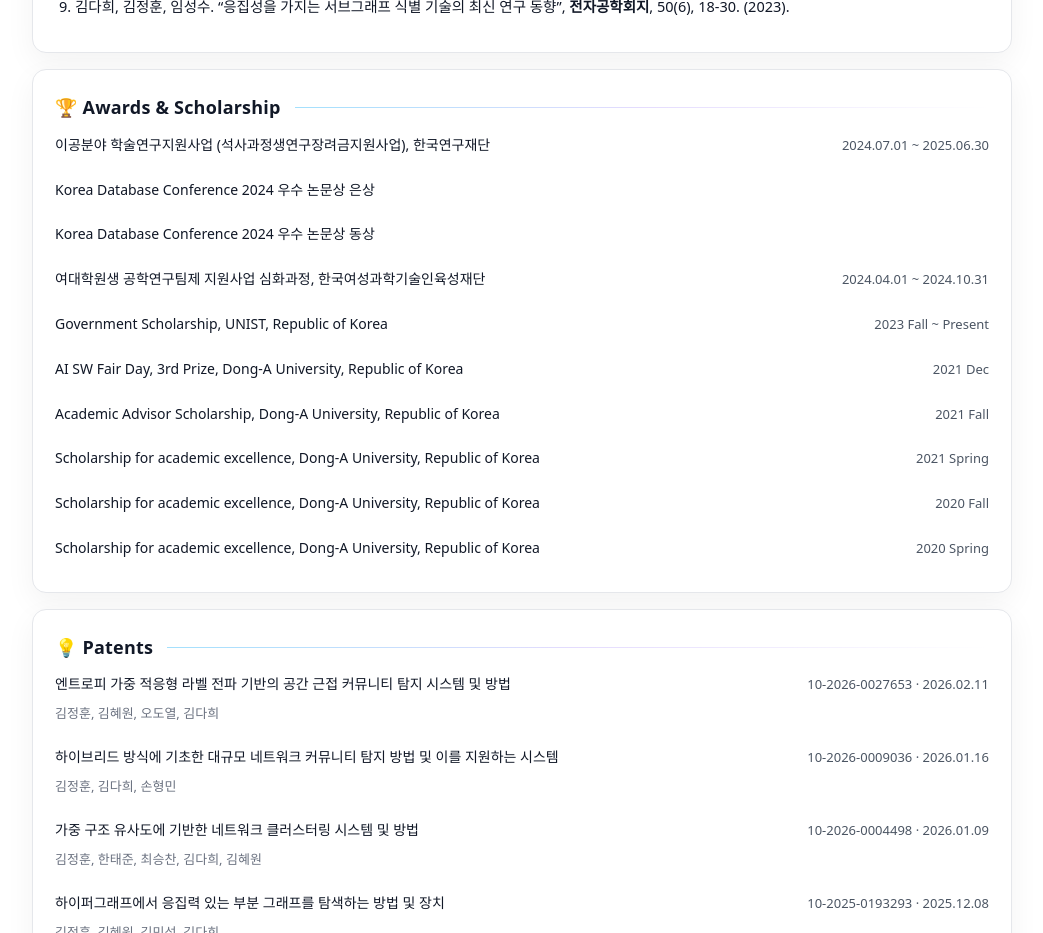
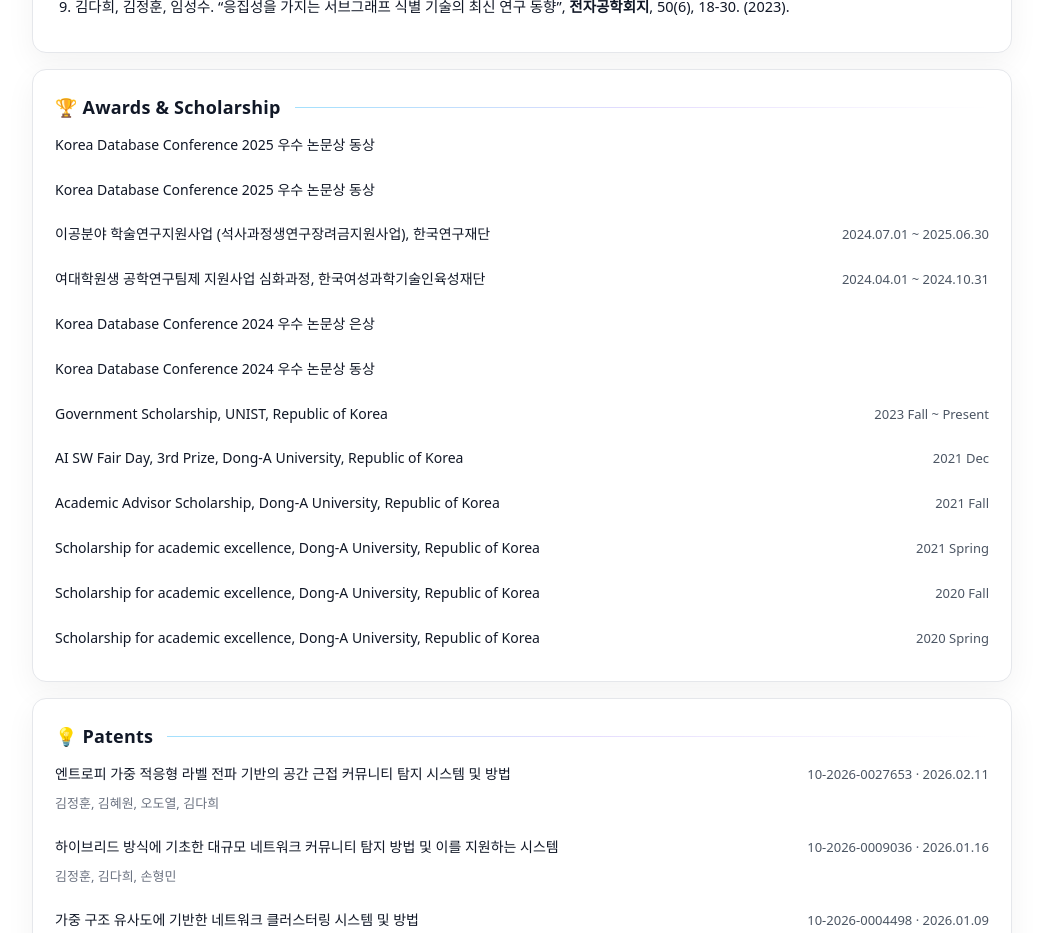
Before and after one commit to dahee-e/dahee-e.github.io, a React (Vite) app: page / in a window 1280 px wide. Shown: the part 1140-2073 px from the top of the page, without its empty margins (118-1161 px from the left). Built offline with nearby package versions, Linux system fonts and the light colour scheme.

Commit message:
Update content

```diff
--- a/src/App.jsx
+++ b/src/App.jsx
@@ -133,10 +133,12 @@ export default function App() {
 
         <Section id="awards" title="🏆 Awards & Scholarship">
           <div className="rows">
+            <RowItem title="Korea Database Conference 2025 우수 논문상 동상" />
+            <RowItem title="Korea Database Conference 2025 우수 논문상 동상" />
             <RowItem title="이공분야 학술연구지원사업 (석사과정생연구장려금지원사업), 한국연구재단" meta="2024.07.01 ~ 2025.06.30" />
+            <RowItem title="여대학원생 공학연구팀제 지원사업 심화과정, 한국여성과학기술인육성재단" meta="2024.04.01 ~ 2024.10.31" />
             <RowItem title="Korea Database Conference 2024 우수 논문상 은상" />
             <RowItem title="Korea Database Conference 2024 우수 논문상 동상" />
-            <RowItem title="여대학원생 공학연구팀제 지원사업 심화과정, 한국여성과학기술인육성재단" meta="2024.04.01 ~ 2024.10.31" />
             <RowItem title="Government Scholarship, UNIST, Republic of Korea" meta="2023 Fall ~ Present" />
             <RowItem title="AI SW Fair Day, 3rd Prize, Dong-A University, Republic of Korea" meta="2021 Dec" />
             <RowItem title="Academic Advisor Scholarship, Dong-A University, Republic of Korea" meta="2021 Fall" />
```
